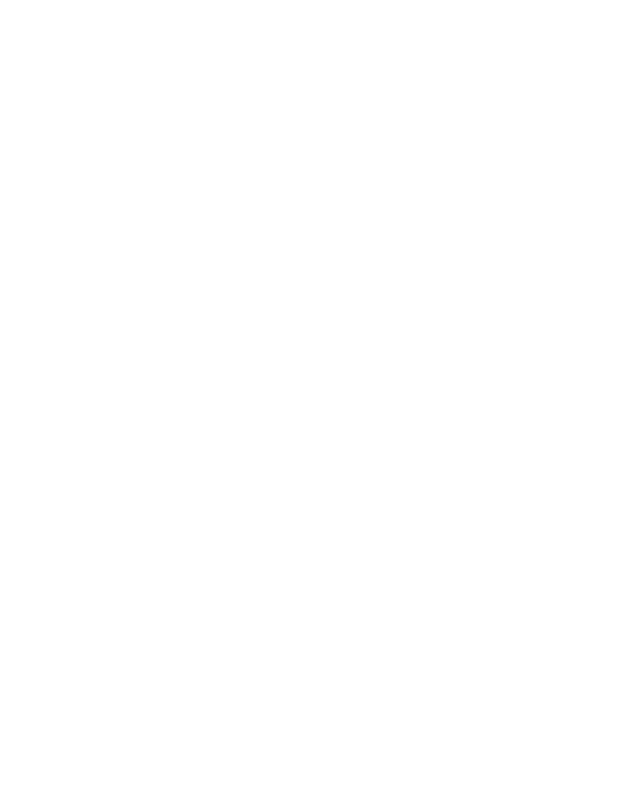
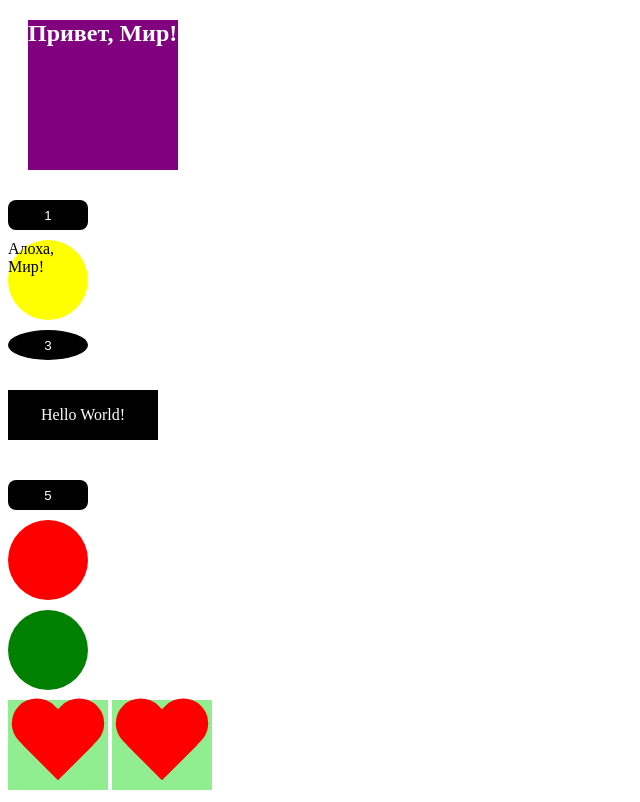
Before and after one commit to carboncheg/Udemy, a plain HTML site: page lesson/indexForJS.html in a window 1280 px wide. Shown: the whole page, without its empty margins (0-640 px from the left). Drawn offline with Linux system fonts and the light colour scheme.

Commit message:
Assignment 6

```diff
--- a/lesson/indexForJS.html
+++ b/lesson/indexForJS.html
@@ -5,8 +5,28 @@
     <meta name="viewport" content="width=device-width, initial-scale=1.0">
     <meta http-equiv="X-UA-Compatible" content="ie=edge">
     <title>indexForJS</title>
+    <link rel="stylesheet" href="style.css">
 </head>
 <body>
+
+    <div class="box" id="box"></div>
+
+    <button>1</button>
+    <button>2</button>
+    <button>3</button>
+    <button>4</button>
+    <button>5</button>
+
+    <div class="circle"></div>
+    <div class="circle"></div>
+    <div class="circle"></div>
+
+    <div class="wrapper">
+        <div class="heart"></div>
+        <div class="heart"></div>
+        <div class="heart"></div>
+    </div>
+
     <script src="js.js"></script>
 </body>
 </html>
--- a/lesson/js.js
+++ b/lesson/js.js
@@ -211,11 +211,11 @@ NaN || null
 
 // Objects
 
-let vegetableColors = {
-    carrot: 'orange',
-    cucumber: 'green',
-    tomato: 'red'
-};
+// let vegetableColors = {
+//     carrot: 'orange',
+//     cucumber: 'green',
+//     tomato: 'red'
+// };
 
 // console.log(vegetableColors.tomato);
 
@@ -225,9 +225,9 @@ let vegetableColors = {
 
 // console.log(vegetableColors);
 
-for (let key in vegetableColors) {
-    console.log(key + ' has an ' + vegetableColors[key] + ' color');
-}
+// for (let key in vegetableColors) {
+//     console.log(key + ' has an ' + vegetableColors[key] + ' color');
+// }
 
 
 // Arrays
@@ -247,10 +247,10 @@ for (let key in vegetableColors) {
 //     console.log(arr[i]);
 // }
 
-let arr = [1, 'хлеб', 3.14, 'JS', '$'];
-arr.forEach(function(item, i, mass) {
-    console.log(i + ' : ' + item + "(массив: " + mass + ')');
-});
+// let arr = [1, 'хлеб', 3.14, 'JS', '$'];
+// arr.forEach(function(item, i, mass) {
+//     console.log(i + ' : ' + item + "(массив: " + mass + ')');
+// });
 
 
 // let mass = [23, 165, 52, 2565, 125, 99466]
@@ -303,16 +303,98 @@ arr.forEach(function(item, i, mass) {
 
     //  ООП
 
-let car = {
-    color: 'white',
-    type: 'sedan'
-};
+// let car = {
+//     color: 'white',
+//     type: 'sedan'
+// };
 
-let Mersedes = {
-    type: 'sedan'
-};
+// let Mersedes = {
+//     type: 'sedan'
+// };
 
-Mersedes.__proto__ = car;
+// Mersedes.__proto__ = car;
 
-console.log(Mersedes);
-console.log(Mersedes.color);
+// console.log(Mersedes);
+// console.log(Mersedes.color);
+
+// var name = 'John Smith';
+// function showName() {
+//     console.log(this.name);
+// }
+
+// var user = {
+//     name: 'Ellen Simons',
+//     showName: function() {
+//         console.log(this.name);
+//     }
+// }
+
+// showName();        // John Smith
+// window.showName(); // John Smith
+// user.showName();   // Ellen Simons
+
+
+// Получение элементов со страницы
+
+let box = document.getElementById('box'),
+    btn = document.getElementsByTagName('button'),
+    circle = document.getElementsByClassName("circle"),
+    heart = document.querySelectorAll('.heart'),
+    firstHeart = document.querySelector('.heart'),
+    nameHeart = document.getElementsByName('heart'),
+    wrapper = document.querySelector('.wrapper');
+
+
+// console.log(box);
+// console.log(btn);
+// console.log(btn[3]);
+// console.log(circle);
+// console.log(circle[2]);
+// console.log(heart);
+// console.log(heart[1]);
+// console.log(firstHeart);
+// console.log(heart[2]);
+
+box.style.backgroundColor = 'purple';
+box.style.color = '#fff';
+box.style.margin = '20px';
+btn[2].style.borderRadius = '50%';
+
+circle[0].style.backgroundColor = 'red';
+circle[1].style.backgroundColor = 'yellow';
+circle[2].style.backgroundColor = 'green';
+
+// цикл вместо повторного кода
+
+for (let i = 0; i < heart.length; i++) {
+    heart[i].style.backgroundColor = 'grey';
+}
+
+// перебор вместо повторного кода
+
+heart.forEach(function(item, i, hearts) {
+    item.style.backgroundColor = 'lightgreen';
+});
+
+let div = document.createElement('div'),
+    text = document.createTextNode('Этот текст был создан в JS');
+
+div.classList.add('black');
+
+// document.body.appendChild(div);
+// wrapper.appendChild(div);
+
+div.innerHTML = 'Hello World!';
+box.innerHTML = '<h2>Привет, Мир!</h2>';
+circle[1].textContent = 'Алоха, Мир!';
+
+
+document.body.insertBefore(div, btn[3]);
+document.body.removeChild(btn[3]);
+wrapper.removeChild(heart[0]);
+
+document.body.replaceChild(circle[1], btn[1]);
+
+
+console.log(div);
+console.log(text);
--- /dev/null
+++ b/lesson/lesson_five/css/style.css
@@ -0,0 +1,71 @@
+* {
+    margin: 0;
+    padding: 0;
+    box-sizing: border-box;
+}
+body {
+    height: 670px;
+    background: url(../img/apple.jpg) center no-repeat;
+    -webkit-background-size: cover;
+    background-size: cover;
+    padding-top: 180px;
+    font-family: "Cuprum"
+}
+header {
+    position: fixed;
+    top:0;
+    width: 100%;
+    height: 80px;
+    background-color: rgba(0,0,0, .5);
+    padding-top: 20px;
+}
+.menu {
+    list-style-type: none;
+    display: flex;
+    justify-content: space-around;
+    align-items: flex-end;
+}
+.menu-item {
+    color: #fff;
+    height: 40px;
+    line-height: 40px;
+    padding-right: 15px;
+    padding-left: 15px;
+    border: 1px solid #fff;
+    border-radius: 8px;
+    cursor: pointer;
+    box-shadow: 0px 0px 20px  rgba(256,256,256,.4);
+}
+.column {
+    display: inline-block;
+    vertical-align: top;
+    width: 50%;
+    margin-left: -4px;
+    min-height: 500px;
+}
+.title {
+    margin: 0 auto;
+    text-align: center;
+    font-size: 40px;
+    color: #fff;
+}
+.adv {
+    margin: 0 auto;
+    height: 100px;
+    margin-top: 50px;
+    padding-top: 30px;
+    width: 300px;
+    background-color: #fff;
+    text-align: center;
+    border: 1px solid black;
+}
+.prompt {
+    margin: 0 auto;
+    height: 200px;
+    margin-top: 50px;
+    padding: 20px;
+    width: 400px;
+    background-color: rgba(0,0,0, .7);
+    text-align: center;
+    color: #fff;
+}
--- /dev/null
+++ b/lesson/style.css
@@ -0,0 +1,78 @@
+.box {
+  width: 150px;
+  height: 150px;
+  background-color: red;
+}
+button {
+	width: 80px;
+	height: 30px;
+	margin-top: 10px;
+	border: none;
+	border-radius: 8px;
+	background-color: #000;
+	color: #fff;
+	cursor: pointer;
+	outline: none;
+}
+
+.circle {
+	width: 80px;
+	height: 80px;
+	background-color: blue;
+	display: block;
+	margin-top: 10px;
+	border-radius: 100%;
+}
+
+.heart {
+	display: inline-block;
+    position: relative;
+    width: 100px;
+    height: 90px;
+    margin-top: 10px;
+}
+.heart:before,
+.heart:after {
+    position: absolute;
+    content: "";
+    left: 50px;
+    top: 0;
+    width: 50px;
+    height: 80px;
+    background: red;
+    -moz-border-radius: 50px 50px 0 0;
+    border-radius: 50px 50px 0 0;
+    -webkit-transform: rotate(-45deg);
+       -moz-transform: rotate(-45deg);
+        -ms-transform: rotate(-45deg);
+         -o-transform: rotate(-45deg);
+            transform: rotate(-45deg);
+    -webkit-transform-origin: 0 100%;
+       -moz-transform-origin: 0 100%;
+        -ms-transform-origin: 0 100%;
+         -o-transform-origin: 0 100%;
+            transform-origin: 0 100%;
+}
+.heart:after {
+    left: 0;
+    -webkit-transform: rotate(45deg);
+       -moz-transform: rotate(45deg);
+        -ms-transform: rotate(45deg);
+         -o-transform: rotate(45deg);
+            transform: rotate(45deg);
+    -webkit-transform-origin: 100% 100%;
+       -moz-transform-origin: 100% 100%;
+        -ms-transform-origin: 100% 100%;
+         -o-transform-origin: 100% 100%;
+            transform-origin :100% 100%;
+}
+.black{
+	width: 150px;
+	height: 50px;
+	line-height: 50px;
+	text-align: center;
+	background-color: black;
+	margin-bottom: 30px;
+	margin-top: 30px;
+	color: #fff;
+}
```
Also changed, not shown: lesson/lesson_five/index.html (added, +36 -0 lines), lesson/lesson_five/js/script.js (added, +41 -0 lines), lesson/lesson_five/img/apple.jpg (added), lesson/lesson_five/img/apple_true.jpg (added).
